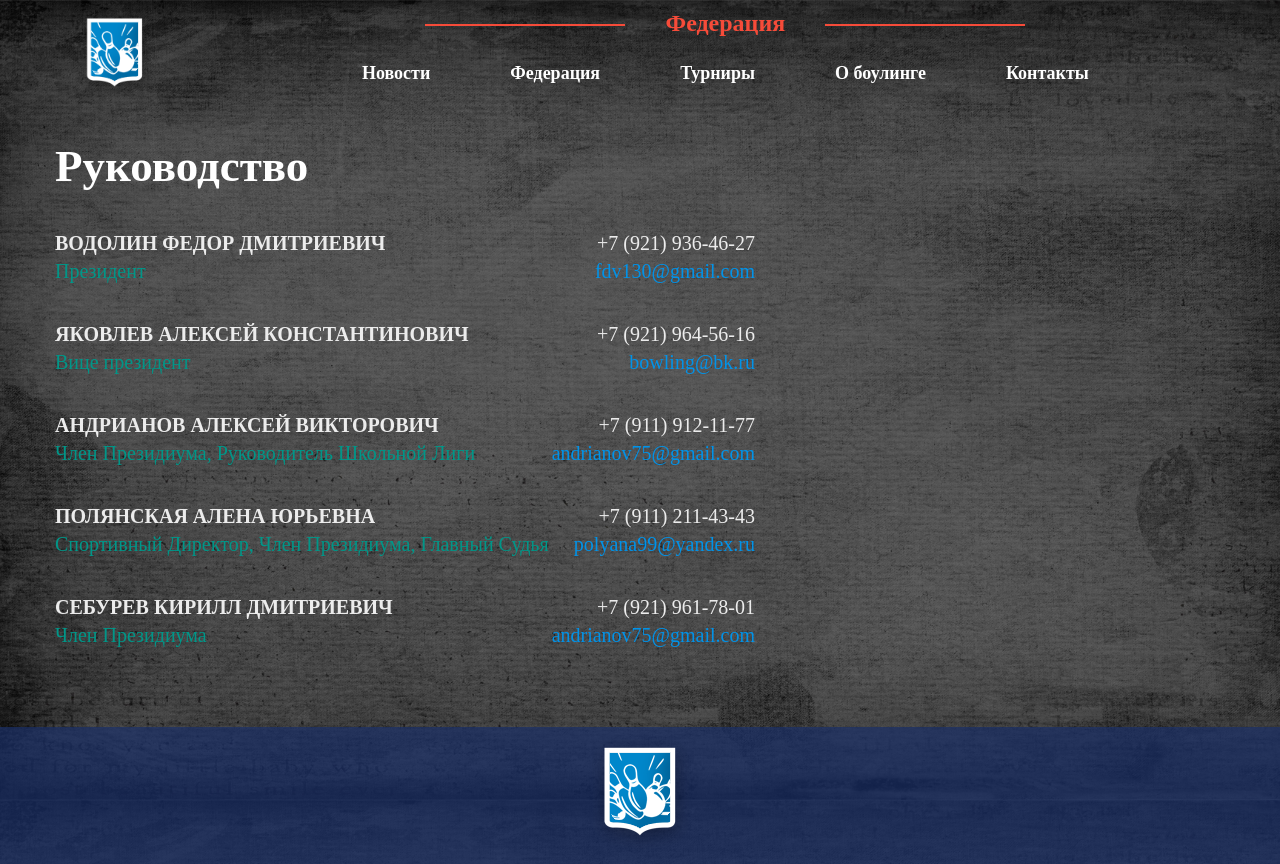
After one commit to karamzi/bowl_spb, a Django app: page /leadership/ in a window 1280 px wide. The commit adds this page. Run offline with Django 3.2, Linux system fonts and the light colour scheme.

Commit message:
add leadership and goals pages

```diff
--- a/main/urls.py
+++ b/main/urls.py
@@ -1,11 +1,13 @@
 from django.urls import path
-from .views import index, ajax_parse_results, profile, calendar
+from . import views as main
 
 app_name = 'main'
 
 urlpatterns = [
-    path('', index, name='index'),
-    path('profile/<int:pk>/', profile, name='profile'),
-    path('calendar/', calendar, name='calendar'),
-    path('api/parse_results/', ajax_parse_results),
+    path('', main.index, name='index'),
+    path('profile/<int:pk>/', main.profile, name='profile'),
+    path('calendar/', main.calendar, name='calendar'),
+    path('api/parse_results/', main.ajax_parse_results),
+    path('goals/', main.goals, name='goals'),
+    path('leadership/', main.leadership, name='leadership'),
 ]
--- a/main/views.py
+++ b/main/views.py
@@ -70,6 +70,14 @@ def calendar(request):
     return render(request, 'calendar.html', context)
 
 
+def goals(request):
+    return render(request, 'goals.html')
+
+
+def leadership(request):
+    return render(request, 'leadership.html')
+
+
 def ajax_parse_results(request):
     if request.method == 'POST':
         data = json.loads(request.POST['results'])
--- /dev/null
+++ b/static/css/leadership.css
@@ -0,0 +1,326 @@
+* {
+    margin: 0;
+    padding: 0;
+    box-sizing: border-box;
+}
+
+html {
+    height: 100%;
+}
+
+body {
+    background-image: url("../img/bg4.jpg");
+    background-repeat: no-repeat;
+    background-position: center center;
+    background-attachment: fixed;
+    -webkit-background-size: cover;
+    -moz-background-size: cover;
+    -o-background-size: cover;
+    background-size: cover;
+    display: flex;
+    flex-direction: column;
+    height: 100%;
+}
+
+@font-face {
+    font-family: title;
+    src: url("../fonts/Marck_Script/MarckScript-Regular.ttf");
+}
+
+.container {
+    max-width: 1170px;
+    width: 100%;
+    margin: 0 auto;
+}
+
+/* header
+ _____________________*/
+header {
+    position: relative;
+}
+
+.header {
+    display: flex;
+    position: relative;
+    z-index: 3;
+    height: 100px;
+}
+
+.logo {
+    width: 200px;
+}
+
+.logo img {
+    width: 100px;
+    padding-left: 20px;
+    margin-top: 10px;
+}
+
+.burger {
+    display: none;
+    justify-content: center;
+    align-items: center;
+    width: 100px;
+}
+
+.burger span {
+    position: relative;
+    display: block;
+    width: 40px;
+    height: 2px;
+    background-color: white;
+}
+
+.burger span:before {
+    display: block;
+    content: '';
+    position: absolute;
+    height: 2px;
+    width: 40px;
+    background-color: white;
+    bottom: 9px;
+}
+
+.burger span:after {
+    display: block;
+    content: '';
+    position: absolute;
+    height: 2px;
+    width: 40px;
+    background-color: white;
+    bottom: -9px;
+}
+
+.nav_bar {
+    display: flex;
+    flex-direction: column;
+    align-items: center;
+    width: 100%;
+}
+
+.nav_bar h2 {
+    color: #f64b39;
+    padding: 10px 0;
+}
+
+.nav_title {
+    display: flex;
+    justify-content: center;
+    width: 100%;
+    position: relative;
+    vertical-align: top;
+    border: none;
+}
+
+.nav_title h2 {
+    position: relative;
+}
+
+.nav_title:before {
+    background-color: #f64b39;
+    position: absolute;
+    top: 50%;
+    -webkit-transform: translateX(-100%);
+    -moz-transform: translateX(-100%);
+    -ms-transform: translateX(-100%);
+    -o-transform: translateX(-100%);
+    transform: translateX(-100%);
+    height: 2px;
+    content: "";
+    overflow: hidden;
+    display: block;
+    width: 200px;
+}
+
+.nav_title:after {
+    background-color: #f64b39;
+    position: absolute;
+    top: 50%;
+    -webkit-transform: translateX(100%);
+    -moz-transform: translateX(100%);
+    -ms-transform: translateX(100%);
+    -o-transform: translateX(100%);
+    transform: translateX(100%);
+    height: 2px;
+    content: "";
+    overflow: hidden;
+    display: block;
+    width: 200px;
+}
+
+nav {
+    display: flex;
+    height: 100%;
+}
+
+.nav_link {
+    position: relative;
+    height: 100%;
+}
+
+.nav_link a {
+    position: relative;
+    display: flex;
+    align-items: center;
+    text-decoration: none;
+    padding: 0 40px;
+    font-size: 18px;
+    height: 100%;
+    color: white;
+    transition: color 0.3s ease;
+    font-weight: bold;
+}
+
+.nav_link a:before {
+    position: absolute;
+    content: '';
+    height: 2px;
+    width: 0;
+    top: 0;
+    left: 50%;
+    background: linear-gradient(to right, #e02727, #9538fa);
+    transform: translateX(-50%);
+    transition: width 0.3s ease;
+}
+
+.nav_link a:after {
+    position: absolute;
+    content: '';
+    height: 2px;
+    width: 0;
+    bottom: 0;
+    left: 50%;
+    background: linear-gradient(to right, #e02727, #9538fa);
+    transform: translateX(-50%);
+    transition: width 0.3s ease;
+}
+
+.nav_link a:hover {
+    color: #f64b39;
+    transition: color 0.3s ease;
+}
+
+.nav_link a:hover:before, .nav_link a:hover:after {
+    transition: width 0.3s ease;
+    width: 100%;
+}
+
+.accordion {
+    position: absolute;
+    display: none;
+    width: 100%;
+    top: 52px;
+    background-color: rgba(0, 0, 0, 1);
+}
+
+.accordion > a {
+    text-decoration: none;
+    color: white;
+    display: block;
+    padding: 15px 0;
+    text-align: center;
+    z-index: 4;
+}
+
+/* leadership section
+ ____________________*/
+
+.leadership_section {
+    flex-grow: 1;
+    padding: 40px 0;
+}
+
+.leadership_section h1 {
+    color: white;
+    font-size: 45px;
+    margin-bottom: 40px;
+
+}
+
+.person_block {
+    display: flex;
+    justify-content: space-between;
+    margin-bottom: 40px;
+    width: 700px;
+}
+
+.person h3 {
+    text-transform: uppercase;
+    color: #ececec;
+    font-size: 20px;
+    margin-bottom: 5px;
+}
+
+.person p {
+    color: #009688;
+    font-size: 20px;
+}
+
+.phone {
+    text-align: right;
+    color: #ececec;
+    font-size: 20px;
+    margin-bottom: 5px;
+}
+
+.email {
+    text-align: right;
+    color: #0093E9;
+    font-size: 20px;
+}
+
+/*  footer
+ _________________________*/
+
+footer {
+    background: rgba(26, 48, 104, 0.7);
+}
+
+.footer_logo {
+    display: flex;
+    justify-content: center;
+    padding: 10px;
+}
+
+/* media query
+ _________________________*/
+
+@media (max-width: 990px) {
+    nav {
+        position: absolute;
+        display: none;
+        flex-direction: column;
+        right: 0;
+        top: 70px;
+        background-color: rgba(0, 0, 0, 1);
+        height: unset;
+    }
+
+    .nav_link {
+        width: 225px;
+    }
+
+    .nav_link a {
+        display: block;
+        width: 100%;
+        text-align: center;
+        padding: 20px 0;
+    }
+
+    .accordion {
+        top: 0;
+        left: -225px;
+    }
+
+    .main {
+        height: 450px;
+    }
+
+    .burger {
+        display: flex;
+    }
+
+    .news_link {
+        width: 95%;
+    }
+}
--- a/templates/index.html
+++ b/templates/index.html
@@ -27,8 +27,8 @@
                     <div class="nav_link">
                         <a href="#">Федерация</a>
                         <div class="accordion">
-                            <a href="#">Цели и задачи</a>
-                            <a href="#">Руководство</a>
+                            <a href="{% url 'main:goals' %}">Цели и задачи</a>
+                            <a href="{% url 'main:leadership' %}">Руководство</a>
                             <a href="#">Документы</a>
                             <a href="#">Протоколы</a>
                             <a href="#">Сборная</a>
--- a/templates/layouts/basic.html
+++ b/templates/layouts/basic.html
@@ -27,8 +27,8 @@
                     <div class="nav_link">
                         <a href="#">Федерация</a>
                         <div class="accordion">
-                            <a href="#">Цели и задачи</a>
-                            <a href="#">Руководство</a>
+                            <a href="{% url 'main:goals' %}">Цели и задачи</a>
+                            <a href="{% url 'main:leadership' %}">Руководство</a>
                             <a href="#">Документы</a>
                             <a href="#">Протоколы</a>
                             <a href="#">Сборная</a>
--- /dev/null
+++ b/templates/leadership.html
@@ -0,0 +1,64 @@
+{% extends 'layouts/basic.html' %}
+{% load static %}
+{% block links %}
+    <link rel="stylesheet" href="{% static 'css/leadership.css' %}">
+{% endblock %}
+{% block title %}{% endblock %}
+
+{% block content %}
+    <section class="leadership_section">
+        <div class="container">
+            <h1>Руководство</h1>
+            <div class="person_block">
+                <div class="person">
+                    <h3>Водолин Федор Дмитриевич</h3>
+                    <p>Президент</p>
+                </div>
+                <div class="info">
+                    <div class="phone">+7 (921) 936-46-27</div>
+                    <div class="email">fdv130@gmail.com</div>
+                </div>
+            </div>
+            <div class="person_block">
+                <div class="person">
+                    <h3>ЯКОВЛЕВ АЛЕКСЕЙ КОНСТАНТИНОВИЧ</h3>
+                    <p>Вице президент</p>
+                </div>
+                <div class="info">
+                    <div class="phone">+7 (921) 964-56-16</div>
+                    <div class="email">bowling@bk.ru</div>
+                </div>
+            </div>
+            <div class="person_block">
+                <div class="person">
+                    <h3>АНДРИАНОВ АЛЕКСЕЙ ВИКТОРОВИЧ</h3>
+                    <p>Член Президиума, Руководитель Школьной Лиги</p>
+                </div>
+                <div class="info">
+                    <div class="phone">+7 (911) 912-11-77</div>
+                    <div class="email">andrianov75@gmail.com</div>
+                </div>
+            </div>
+            <div class="person_block">
+                <div class="person">
+                    <h3>ПОЛЯНСКАЯ АЛЕНА ЮРЬЕВНА</h3>
+                    <p>Спортивный Директор, Член Президиума, Главный Судья</p>
+                </div>
+                <div class="info">
+                    <div class="phone">+7 (911) 211-43-43</div>
+                    <div class="email">polyana99@yandex.ru</div>
+                </div>
+            </div>
+            <div class="person_block">
+                <div class="person">
+                    <h3>СЕБУРЕВ КИРИЛЛ ДМИТРИЕВИЧ</h3>
+                    <p>Член Президиума</p>
+                </div>
+                <div class="info">
+                    <div class="phone">+7 (921) 961-78-01</div>
+                    <div class="email">andrianov75@gmail.com</div>
+                </div>
+            </div>
+        </div>
+    </section>
+{% endblock %}
```
Also changed, not shown: static/css/goals.css (added, +310 -0 lines), templates/goals.html (added, +22 -0 lines).
